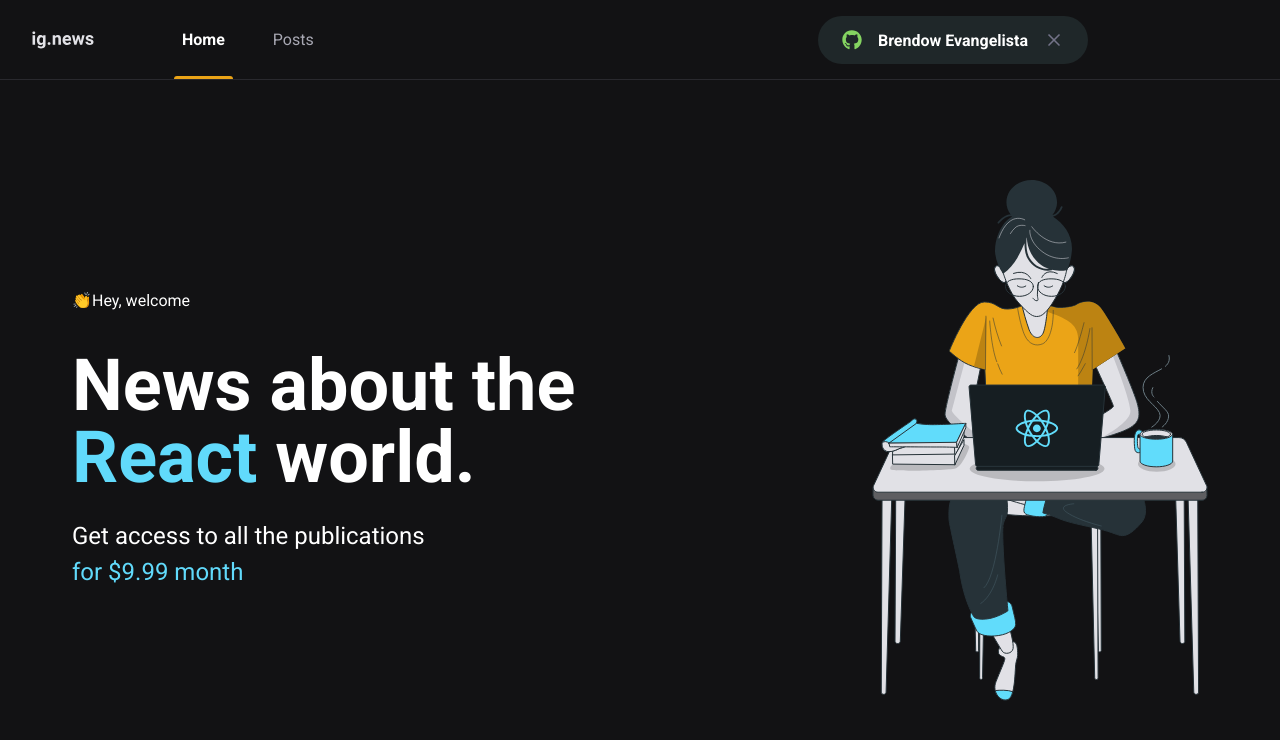
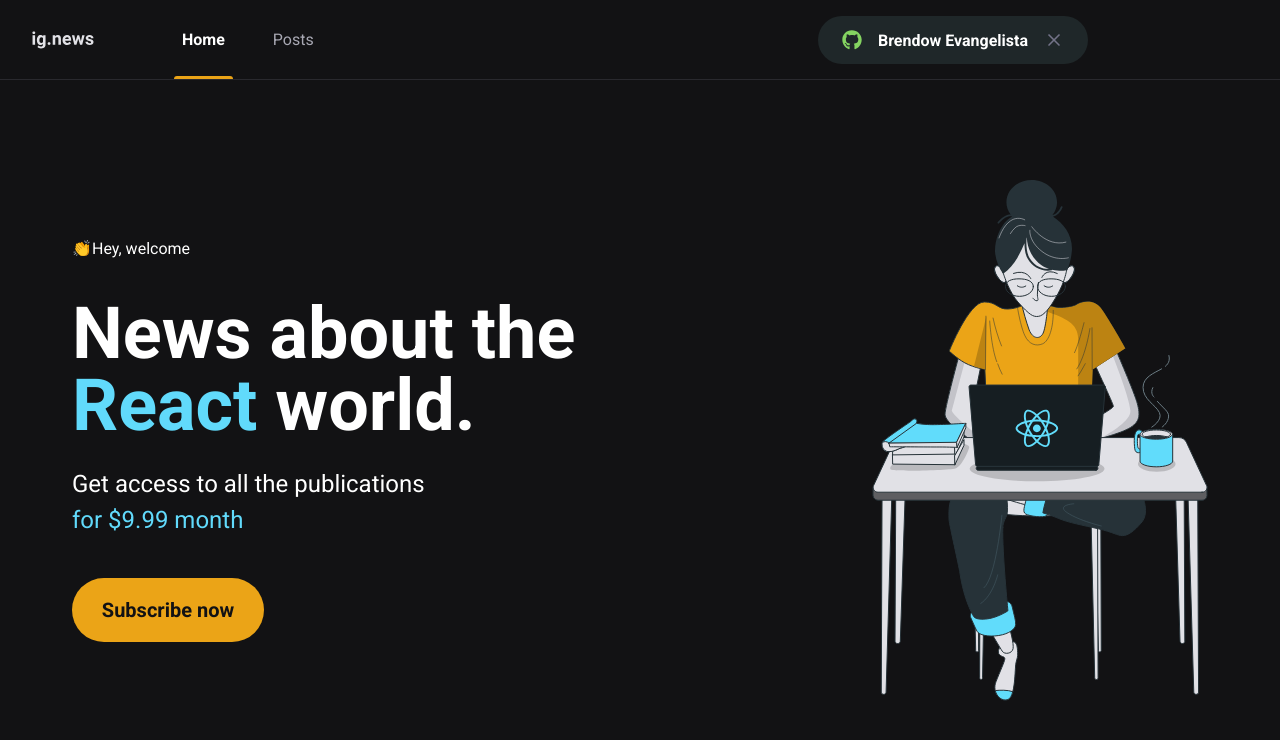
Before and after one commit to venonh2/Ig.news, a Next.js app: page / in a window 1280 px wide. Shown: the top 740 px of the page. Built offline with nearby package versions, Linux system fonts and the light colour scheme.

Commit message:
feat: subscribe button

```diff
--- /dev/null
+++ b/src/Components/SubscribeButton/index.tsx
@@ -0,0 +1,9 @@
+import styles from "./styles.module.scss";
+
+export function SubscribeButton() {
+  return (
+    <button type="button" className={styles.subscribeButton}>
+      Subscribe now
+    </button>
+  );
+}
--- /dev/null
+++ b/src/Components/SubscribeButton/styles.module.scss
@@ -0,0 +1,20 @@
+.subscribeButton {
+  height: 4rem;
+  width: 12rem;
+  border: 0;
+  border-radius: 2rem;
+  background: var(--yellow-500);
+  color: var(--grey-900);
+  font-size: 1.25rem;
+  font-weight: bold;
+
+  display: flex;
+  align-items: center;
+  justify-content: center;
+
+  transition: filter 0.4s;
+
+  &:hover {
+    filter: brightness(0.8);
+  }
+}
--- a/src/pages/home.module.scss
+++ b/src/pages/home.module.scss
@@ -38,6 +38,10 @@
         }
     }
 
+    button {
+        margin-top: 2.5rem;
+    }
+
 }
 
 .hero {
--- a/src/pages/index.tsx
+++ b/src/pages/index.tsx
@@ -1,4 +1,5 @@
 import Head from "next/head";
+import { SubscribeButton } from "../Components/SubscribeButton";
 
 import styles from "./home.module.scss";
 
@@ -19,6 +20,7 @@
             Get access to all the publications <br />
             <span>for $9.99 month</span>
           </p>
+          <SubscribeButton />
         </section>
 
         <img src="/images/avatar.svg" alt="Girl Coding" />
```
